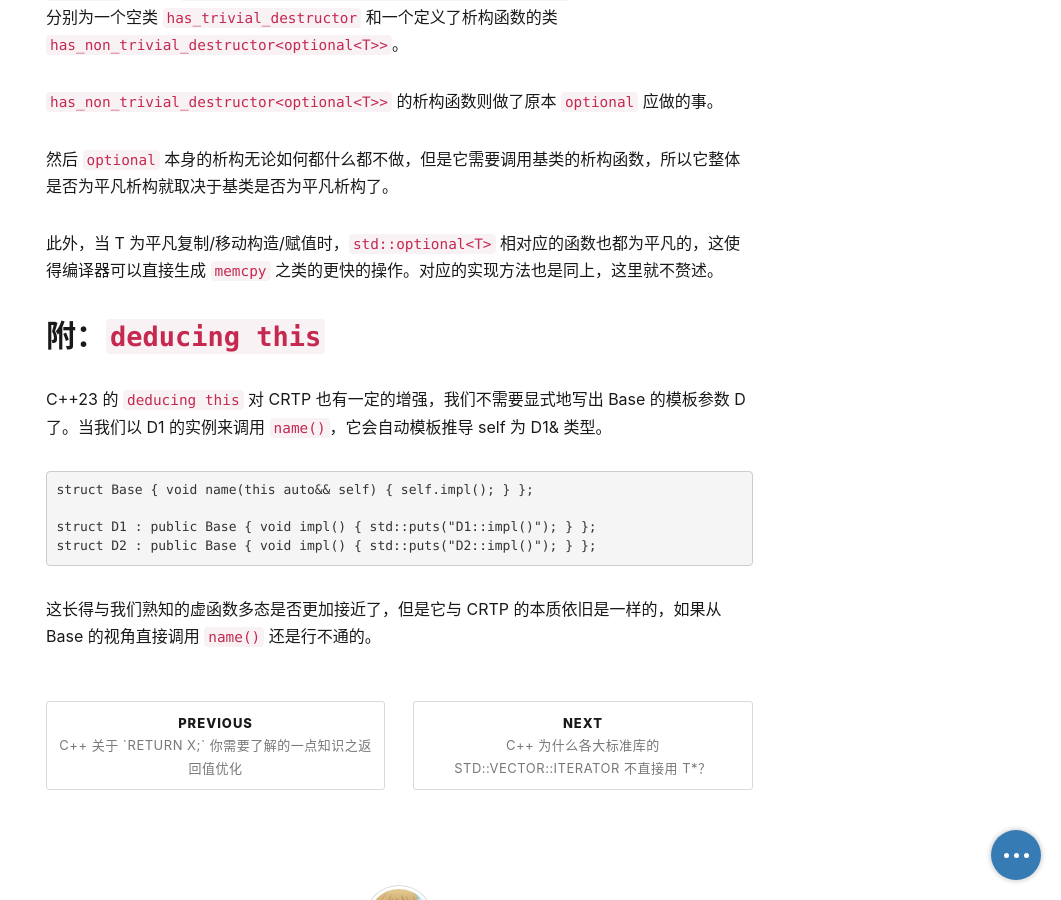
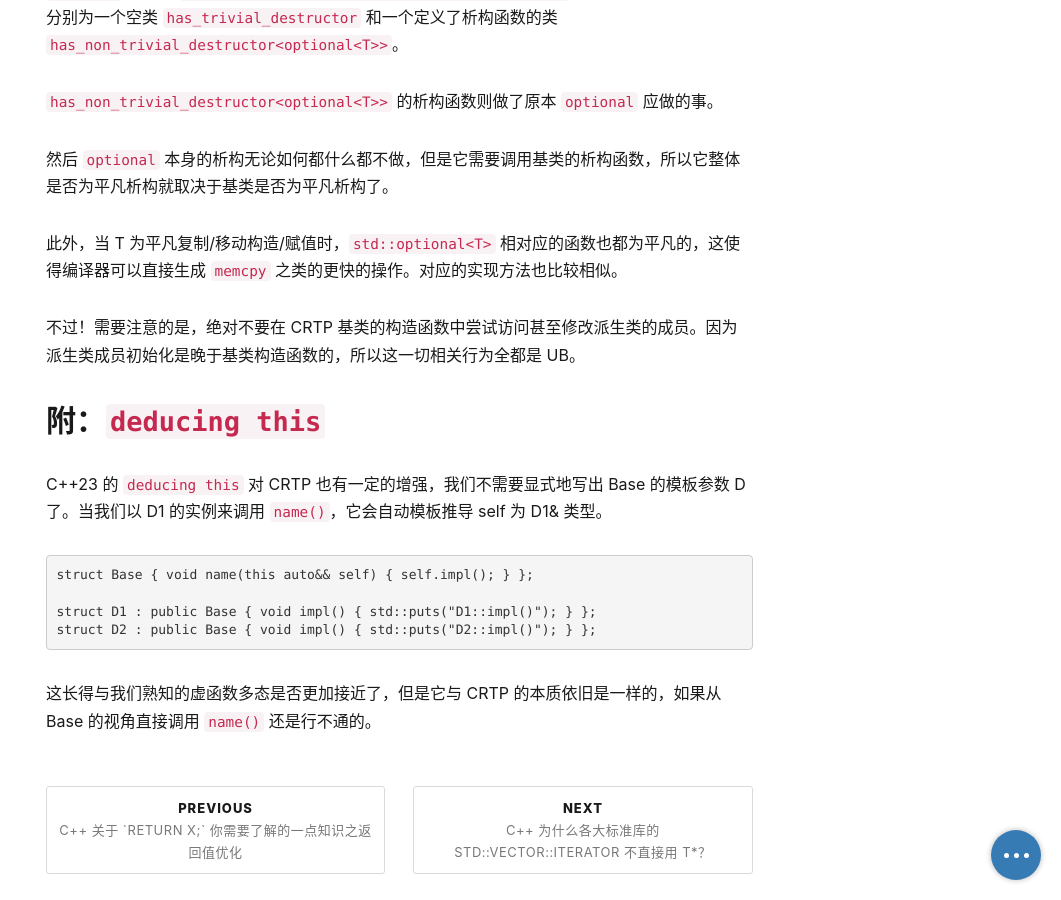
Before and after one commit to namespaceciel/namespaceciel.github.io, a Jekyll site: the page built from _posts/2024-10-05-crtp.md, in a window 1280 px wide and 900 px high, scrolled down 7514 px. Shown: the whole window, without its empty margins (219-1280 px from the left). Built offline with Jekyll 4.4.1, drawn with Linux system fonts in a browser that asks for light colours; nearby versions of some CDN libraries; a script that is not in the unit is left out; comment, search, counter and statistics services are not loaded.

Commit message:
crtp add warning

```diff
--- a/_posts/2024-10-05-crtp.md
+++ b/_posts/2024-10-05-crtp.md
@@ -312,7 +312,9 @@ class optional : maybe_has_trivial_destructor<T, optional<T>> {
 
 然后 `optional` 本身的析构无论如何都什么都不做，但是它需要调用基类的析构函数，所以它整体是否为平凡析构就取决于基类是否为平凡析构了。
 
-此外，当 T 为平凡复制/移动构造/赋值时，`std::optional<T>` 相对应的函数也都为平凡的，这使得编译器可以直接生成 `memcpy` 之类的更快的操作。对应的实现方法也是同上，这里就不赘述。
+此外，当 T 为平凡复制/移动构造/赋值时，`std::optional<T>` 相对应的函数也都为平凡的，这使得编译器可以直接生成 `memcpy` 之类的更快的操作。对应的实现方法也比较相似。
+
+不过！需要注意的是，绝对不要在 CRTP 基类的构造函数中尝试访问甚至修改派生类的成员。因为派生类成员初始化是晚于基类构造函数的，所以这一切相关行为全都是 UB。
 
 ## 附：`deducing this`
 
```
